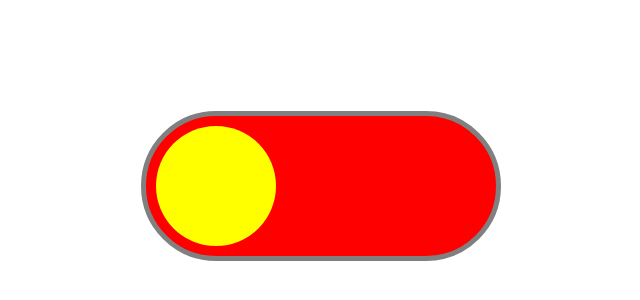
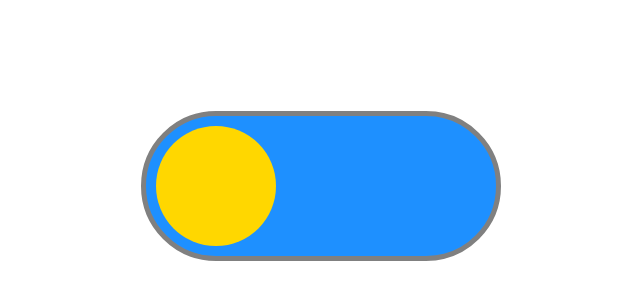
Before and after one commit to JunoNgx/fanciful-night-mode, a website built with Vite: page index.html in a window 1280 px wide. Shown: the part 214-514 px from the top of the page, without its empty margins (319-959 px from the left). Built offline with nearby package versions, Linux system fonts and the light colour scheme.

Commit message:
Add more transitions

```diff
--- a/style.sass
+++ b/style.sass
@@ -11,19 +11,26 @@ body
 .main
     display: block
     margin: auto auto
-    background-color: red
     width: 350px
     height: 140px
     border-radius: 75px
     border: solid grey 5px
+    background-color: DodgerBlue
+    transition: background-color $trans-time $trans-mode
+
+    &.is-dark
+        background-color: MidnightBlue
+
 
 .switch
-    background-color: yellow
     margin: 10px
     width: 120px
     height: 120px
     border-radius: 60px
-    transition: margin-left $trans-time $trans-mode
+
+    background-color: gold
+    transition: margin-left $trans-time $trans-mode,  background-color $trans-time $trans-mode
 
     &.is-dark
         margin-left: 220px
+        background-color: silver
```
